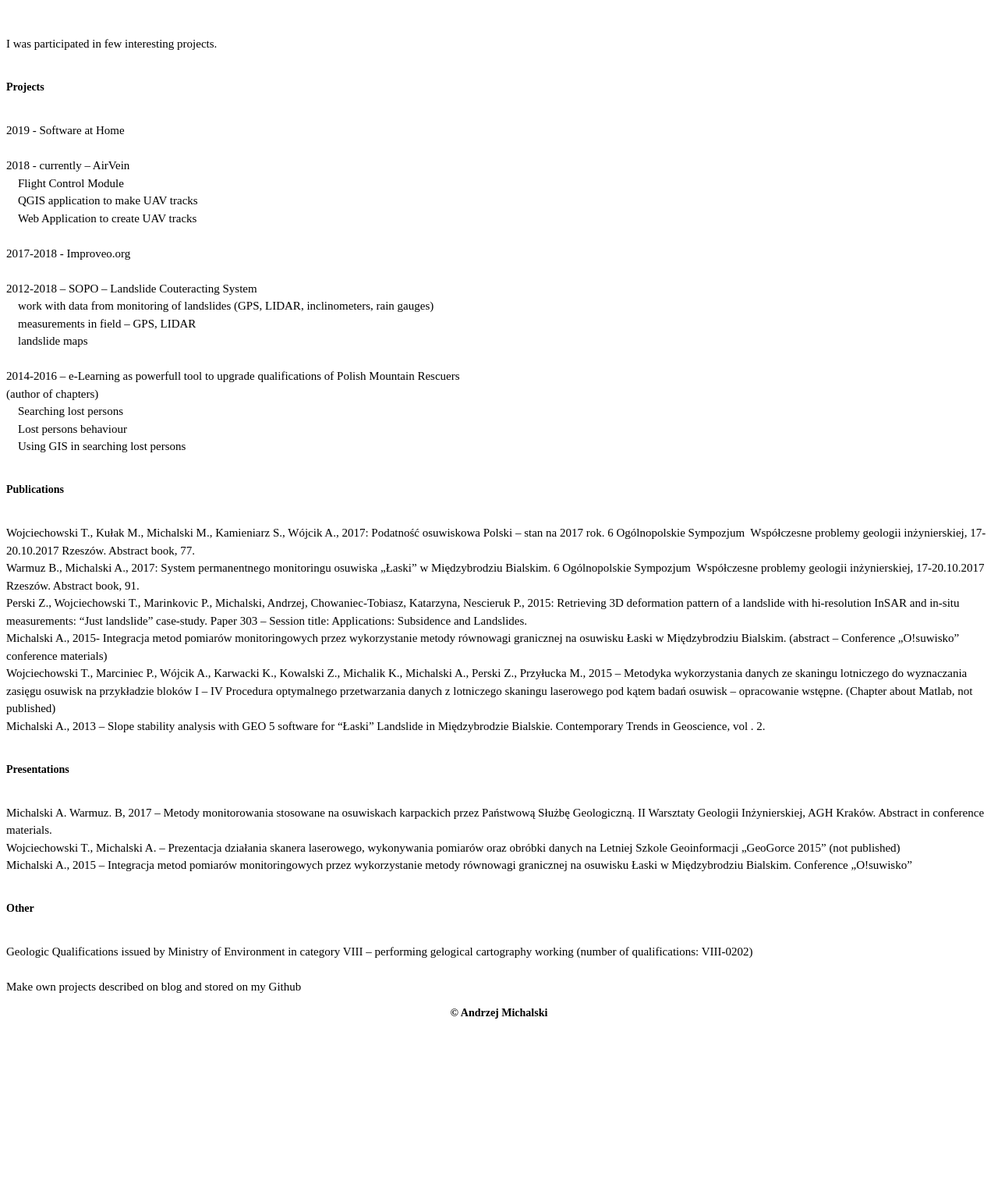
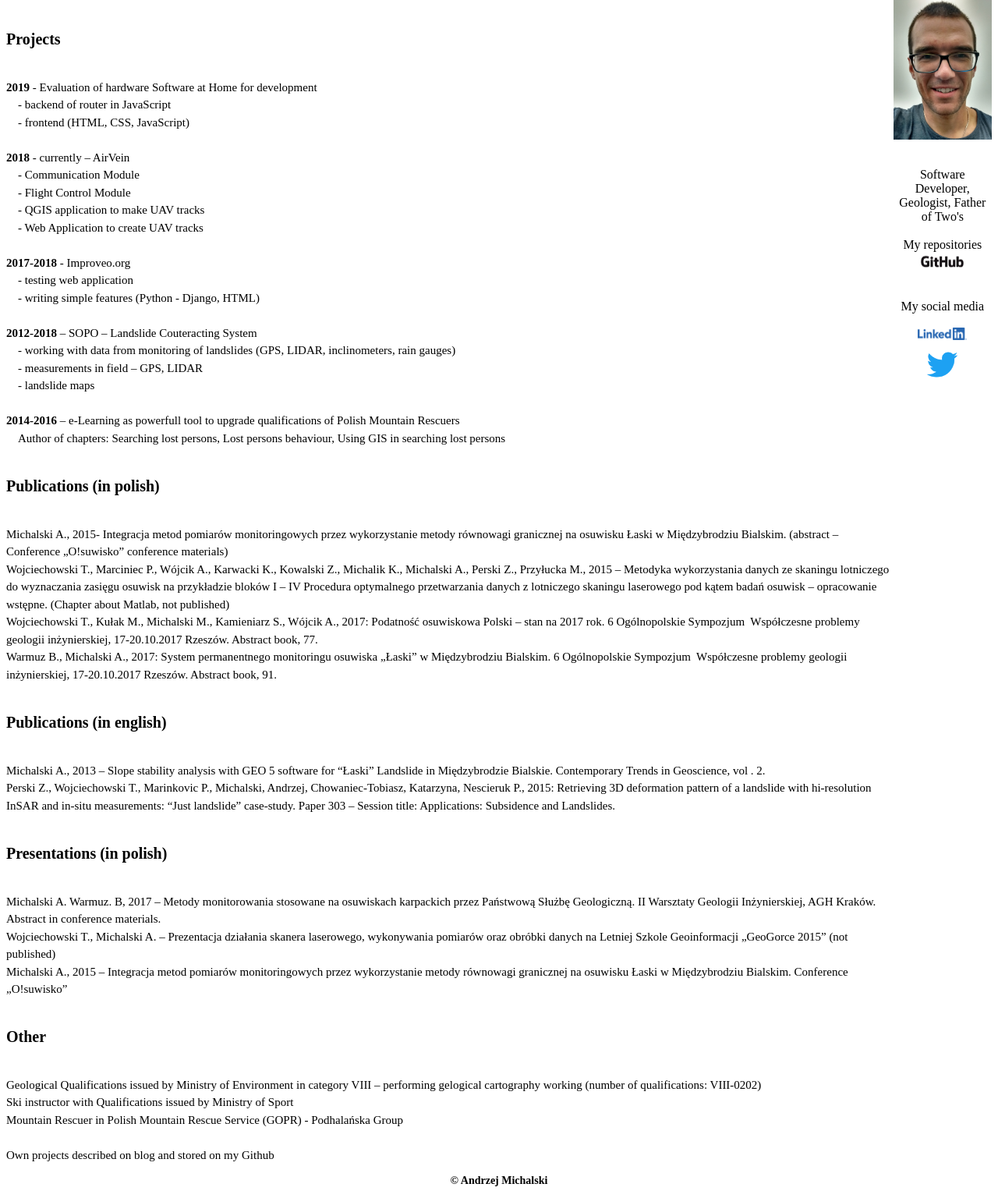
Before and after one commit to andmichalski/blog, a Flask app: page /projects in a window 1280 px wide. Shown: the part 117-1653 px from the top of the page at 78% size. Before the commit the page ends 1423 px from the top, so only its background shows below. Run offline with Flask 2, Linux system fonts and the light colour scheme.

Commit message:
Add basic personal informations
The basic personal infromations with photos and logos of social sites
are added. Text in "Projects" are reformatted to better look.

```diff
--- a/app/static/css/app.css
+++ b/app/static/css/app.css
@@ -6,13 +6,16 @@ h1 {
     font-weight: 700;
     line-height: 26.4px;
 }
+
 h2 {
     font-family: Ubuntu Mono;
-    font-size: 32px; font-style: normal;
+    font-size: 32px;
+    font-style: normal;
     font-variant: normal;
     font-weight: 700;
     line-height: 15.4px;
 }
+
 h3 {
     font-family: Ubuntu Mono;
     font-size: 14px;
@@ -21,6 +24,7 @@ h3 {
     font-weight: 700;
     line-height: 15.4px;
 }
+
 p {
     font-family: Ubuntu Mono;
     font-size: 14px;
@@ -29,6 +33,7 @@ p {
     font-weight: 400;
     line-height: 20px;
 }
+
 blockquote {
     font-family: Ubuntu Mono;
     font-size: 21px;
@@ -37,6 +42,7 @@ blockquote {
     font-weight: 400;
     line-height: 30px;
 }
+
 pre {
     font-family: Ubuntu Mono;
     font-size: 13px;
@@ -46,7 +52,7 @@ pre {
     line-height: 18.5667px;
 }
 
-a   {
+a {
     text-decoration: none;
     color: inherit;
 }
@@ -74,6 +80,35 @@ a   {
     justify-content: space-around;
 }
 
+.main_window {
+    display: flex;
+}
+
+.context {
+    flex: 90%;
+}
+
+.context img {
+    width: 30%;
+}
+
+.context a {
+    color: blue;
+}
+
+.personal {
+    flex: 10%;
+    text-align: center;
+}
+
+.personal img {
+    width: 100%;
+}
+
+.personal_links img {
+    width: 50%;
+}
+
 .footer {
     position: relative;
     right: 0;
@@ -82,10 +117,15 @@ a   {
     width: 100%;
     text-align: center;
 }
+
 .projects {
     white-space: pre-wrap;
     font-size: 15px;
     line-height: 150%;
+}
+
+.projects h3 {
+    font-size: 20px;
 }
 
 p {
@@ -93,7 +133,3 @@ p {
     font-size: 25px;
     line-height: 150%;
 }
-
-img {
-    width: 20%;
-}
--- a/app/templates/about.html
+++ b/app/templates/about.html
@@ -10,7 +10,7 @@ where I am responsible for robotics backend service.
 My interests are in using Python in Geoscience, IoT and backend web services.
 
 
-If you want to get in touch you can email me at andrzej@michalski.in.
+If you want to get in touch you can email me at <a href="mailto: andrzej@michalski.in">andrzej@michalski.in</a>
 </p>
 
 <img src="/static/images/me_ski.jpg"/>
--- a/app/templates/contact.html
+++ b/app/templates/contact.html
@@ -1,10 +1,10 @@
 {% extends "index.html" %}
 {% block context %}
 <p>
-If you want to message me you can email me at andrzej@michalski.in.
+If you want to message me you can email me at <a href="mailto: andrzej@michalski.in">andrzej@michalski.in</a>.
 
-Tweeter
+<a href="https://twitter.com/amich35434962?lang=en">My Twitter</a>
 
-You can also find me on LinkedIn.
+You can also find me on <a href="https://www.linkedin.com/in/andrzej-michalski/">LinkedIn</a>
 </p>
 {% endblock %}
--- a/app/templates/index.html
+++ b/app/templates/index.html
@@ -18,11 +18,16 @@
                 <a href={{ url_for('contact') }}><h2>Contact</h2></a>
             </div>
         </div>
-        <div class="context">
-            {% block context %}
-            <pre> This were post</pre>
-            <p>This will be a sample text</p>
-            {% endblock %}
+        <div class="main_window">
+            <div class="context">
+                {% block context %}
+                    <pre> This were post</pre>
+                    <p>This will be a sample text</p>
+                {% endblock %}
+            </div>
+            <div class="personal">
+                {% include 'personal.html' %}
+            </div>
         </div>
         <div class="footer">
             <h3>© Andrzej Michalski</h3>
--- /dev/null
+++ b/app/templates/personal.html
@@ -0,0 +1,12 @@
+{% block personal %}
+        <img id="photo" src="/static/images/profile_cr.jpg"/><br><br><br>
+    Software Developer, Geologist, Father of Two's<br><br>
+    <div class="personal_links">
+        My repositories<br>
+        <img src="/static/images/GitHub_Logo.png"/><br><br><br>
+
+        My social media<br><br>
+        <img src="/static/images/LI-Logo.png"/><br>
+        <img src="/static/images/Twitter_Logo_Blue.png"/><br>
+    </div>
+{% endblock %}
--- a/app/templates/projects.html
+++ b/app/templates/projects.html
@@ -1,46 +1,49 @@
 {% extends "index.html" %}
 {% block context %}
 <div class="projects">
+<h3>Projects</h3>
+<b>2019</b> - Evaluation of hardware Software at Home for development
+    - backend of router in JavaScript
+    - frontend (HTML, CSS, JavaScript)
 
-I was participated in few interesting projects.
+<b>2018</b> - currently – AirVein
+    - Communication Module
+    - Flight Control Module
+    - QGIS application to make UAV tracks
+    - Web Application to create UAV tracks
 
-<h3>Projects</h3>
-2019 - Software at Home
+<b>2017-2018</b> - Improveo.org
+    - testing web application
+    - writing simple features (Python - Django, HTML)
 
-2018 - currently – AirVein
-    Flight Control Module
-    QGIS application to make UAV tracks
-    Web Application to create UAV tracks
+<b>2012-2018</b> – SOPO – Landslide Couteracting System
+    - working with data from monitoring of landslides (GPS, LIDAR, inclinometers, rain gauges)
+    - measurements in field – GPS, LIDAR
+    - landslide maps
 
-2017-2018 - Improveo.org
+<b>2014-2016</b> – e-Learning as powerfull tool to upgrade qualifications of Polish Mountain Rescuers
+    Author of chapters: Searching lost persons, Lost persons behaviour, Using GIS in searching lost persons
 
-2012-2018 – SOPO – Landslide Couteracting System
-    work with data from monitoring of landslides (GPS, LIDAR, inclinometers, rain gauges)
-    measurements in field – GPS, LIDAR
-    landslide maps
-
-2014-2016 – e-Learning as powerfull tool to upgrade qualifications of Polish Mountain Rescuers
-(author of chapters)
-    Searching lost persons
-    Lost persons behaviour
-    Using GIS in searching lost persons
-
-<h3>Publications</h3>
+<h3>Publications (in polish)</h3>
+Michalski A., 2015- Integracja metod pomiarów monitoringowych przez wykorzystanie metody równowagi granicznej na osuwisku Łaski w Międzybrodziu Bialskim. (abstract – Conference „O!suwisko” conference materials)
+Wojciechowski T., Marciniec P., Wójcik A., Karwacki K., Kowalski Z., Michalik K., Michalski A., Perski Z., Przyłucka M., 2015 – Metodyka wykorzystania danych ze skaningu lotniczego do wyznaczania zasięgu osuwisk na przykładzie bloków I – IV Procedura optymalnego przetwarzania danych z lotniczego skaningu laserowego pod kątem badań osuwisk – opracowanie wstępne. (Chapter about Matlab, not published)
 Wojciechowski T., Kułak M., Michalski M., Kamieniarz S., Wójcik A., 2017: Podatność osuwiskowa Polski – stan na 2017 rok. 6 Ogólnopolskie Sympozjum  Współczesne problemy geologii inżynierskiej, 17-20.10.2017 Rzeszów. Abstract book, 77.
 Warmuz B., Michalski A., 2017: System permanentnego monitoringu osuwiska „Łaski” w Międzybrodziu Bialskim. 6 Ogólnopolskie Sympozjum  Współczesne problemy geologii inżynierskiej, 17-20.10.2017 Rzeszów. Abstract book, 91.
+
+<h3>Publications (in english)</h3>
+Michalski A., 2013 – Slope stability analysis with GEO 5 software for “Łaski” Landslide in Międzybrodzie Bialskie. Contemporary Trends in Geoscience, vol . 2.
 Perski Z., Wojciechowski T., Marinkovic P., Michalski, Andrzej, Chowaniec-Tobiasz, Katarzyna, Nescieruk P., 2015: Retrieving 3D deformation pattern of a landslide with hi-resolution InSAR and in-situ measurements: “Just landslide” case-study. Paper 303 – Session title: Applications: Subsidence and Landslides.
-Michalski A., 2015- Integracja metod pomiarów monitoringowych przez wykorzystanie metody równowagi granicznej na osuwisku Łaski w Międzybrodziu Bialskim. (abstract – Conference „O!suwisko” conference materials)
-Wojciechowski T., Marciniec P., Wójcik A., Karwacki K., Kowalski Z., Michalik K., Michalski A., Perski Z., Przyłucka M., 2015 – Metodyka wykorzystania danych ze skaningu lotniczego do wyznaczania zasięgu osuwisk na przykładzie bloków I – IV Procedura optymalnego przetwarzania danych z lotniczego skaningu laserowego pod kątem badań osuwisk – opracowanie wstępne. (Chapter about Matlab, not published)
-Michalski A., 2013 – Slope stability analysis with GEO 5 software for “Łaski” Landslide in Międzybrodzie Bialskie. Contemporary Trends in Geoscience, vol . 2.
 
-<h3>Presentations</h3>
+<h3>Presentations (in polish)</h3>
 Michalski A. Warmuz. B, 2017 – Metody monitorowania stosowane na osuwiskach karpackich przez Państwową Służbę Geologiczną. II Warsztaty Geologii Inżynierskiej, AGH Kraków. Abstract in conference materials.
 Wojciechowski T., Michalski A. – Prezentacja działania skanera laserowego, wykonywania pomiarów oraz obróbki danych na Letniej Szkole Geoinformacji „GeoGorce 2015” (not published)
 Michalski A., 2015 – Integracja metod pomiarów monitoringowych przez wykorzystanie metody równowagi granicznej na osuwisku Łaski w Międzybrodziu Bialskim. Conference „O!suwisko”
 
 <h3>Other</h3>
-Geologic Qualifications issued by Ministry of Environment in category VIII – performing gelogical cartography working (number of qualifications: VIII-0202)
+Geological Qualifications issued by Ministry of Environment in category VIII – performing gelogical cartography working (number of qualifications: VIII-0202)
+Ski instructor with Qualifications issued by Ministry of Sport
+Mountain Rescuer in Polish Mountain Rescue Service (GOPR) - Podhalańska Group
 
-Make own projects described on blog and stored on my Github
+Own projects described on blog and stored on my Github
 </div>
 {% endblock %}
```
Also changed, not shown: app/static/images/GitHub_Logo.png (added), app/static/images/LI-Logo.png (added), app/static/images/Twitter_Logo_Blue.png (added), app/static/images/profile.jpg (added), app/static/images/profile_cr.jpg. Lines whose indentation alone changed are shown as unchanged.
